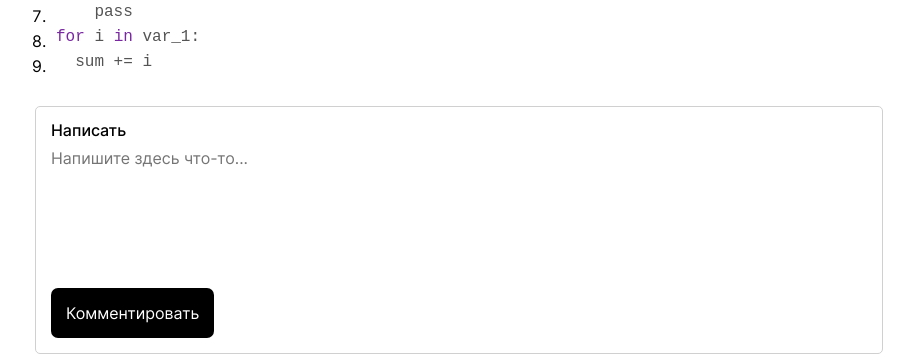
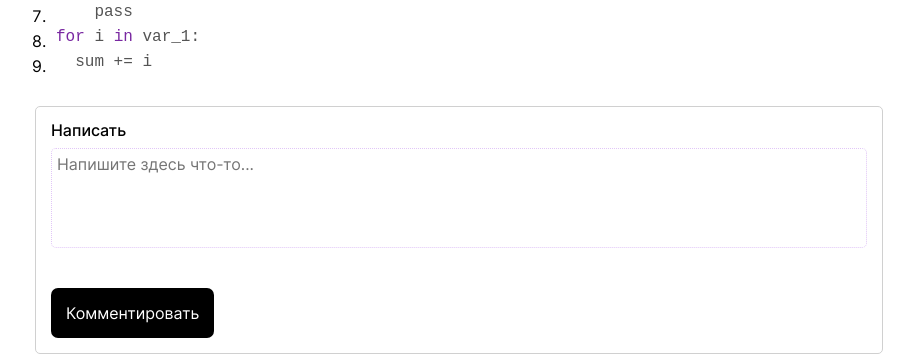
Before and after one commit to Lizaakishina/ReviewSite, a React (Create React App) app: page /task/1 in a window 1280 px wide. Shown: the part 237-593 px from the top of the page, without its empty margins (181-1095 px from the left). Built offline with nearby package versions, Linux system fonts and the light colour scheme.

Commit message:
fix: рамочка для textarea

```diff
--- a/src/components/Accordion/AccordionItem.css
+++ b/src/components/Accordion/AccordionItem.css
@@ -242,6 +242,9 @@ textarea {
   overflow-x: hidden;
   overflow-y: scroll;
   resize: none;
+  padding: 5px;
+  border: 1px dotted #c591f083;
+  border-radius: 5px;
 }
 
 span {
```
